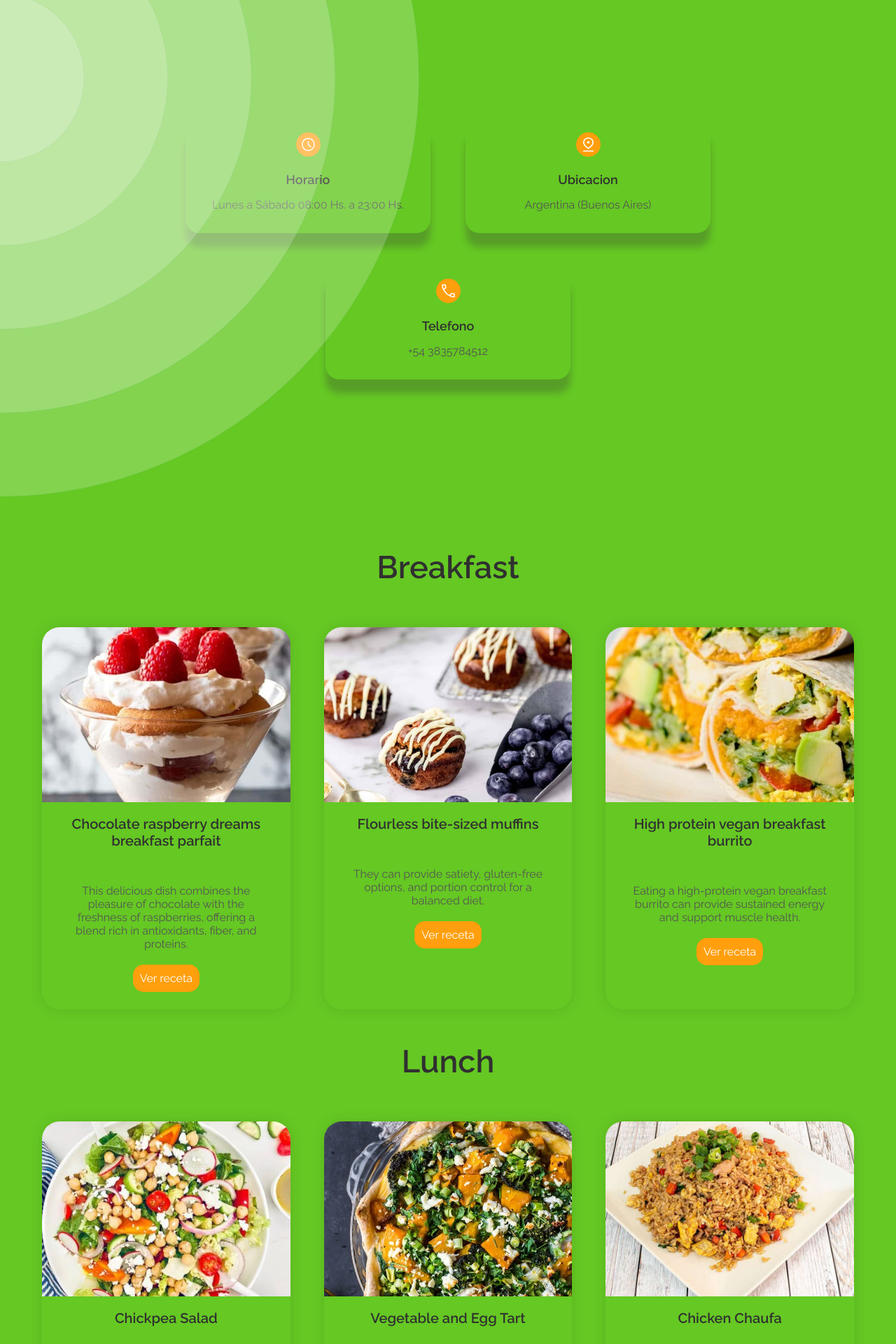
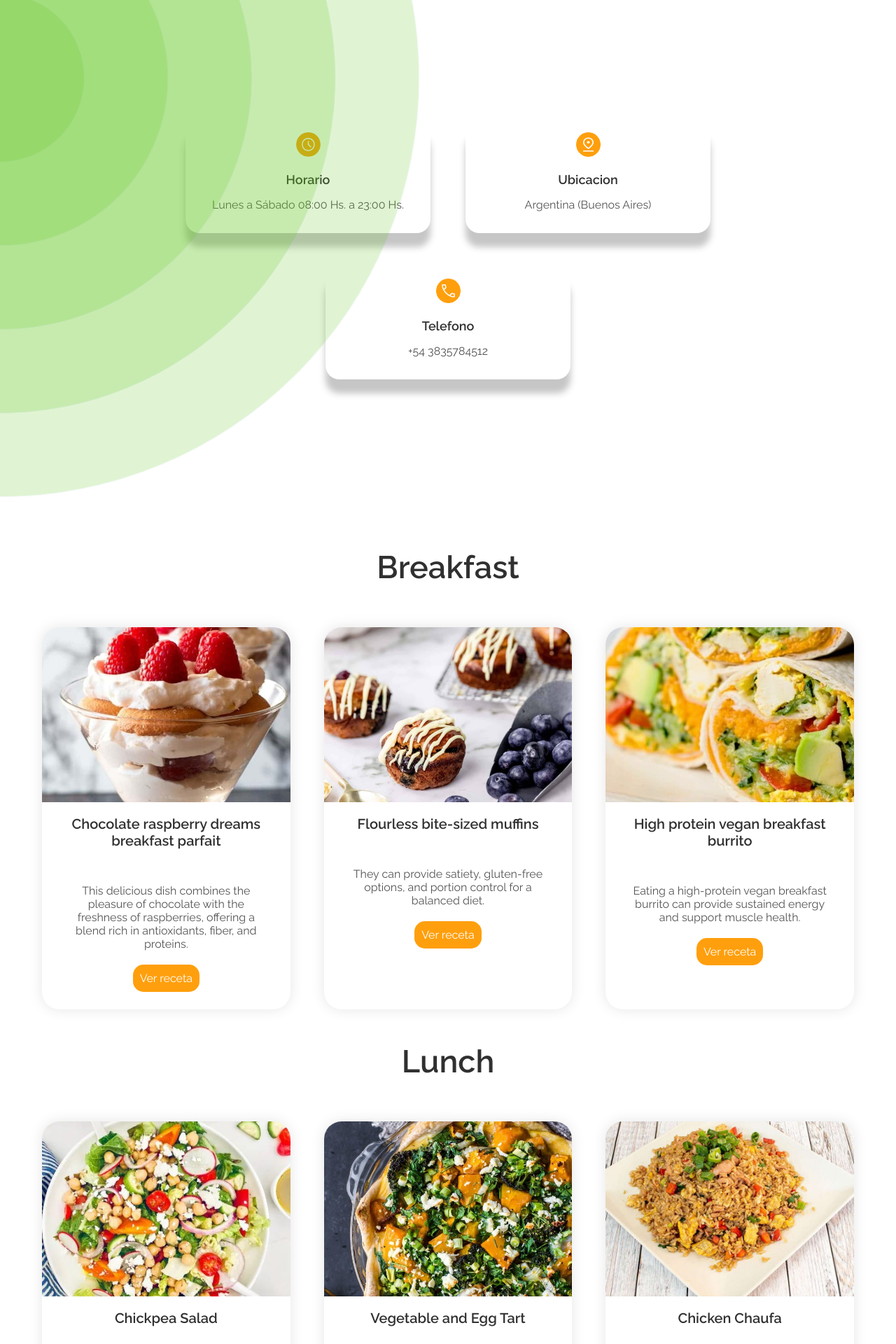
Before and after one commit to ruloalv/AppetitBackend, a Django app: page / in a window 1280 px wide. Shown: the part 689-2609 px from the top of the page at 70% size. Run offline with Django 4.2, Linux system fonts and the light colour scheme; some libraries are stand-ins or nearby versions.

Commit message:
animated bg try1.1

```diff
--- a/static/css/main.css
+++ b/static/css/main.css
@@ -13,14 +13,14 @@
 /* FONDO DE PAGINA */
 
 body {
-    background: #65c823;
+    background: white;
 }
 
 
 .circle {
     position: absolute;
     border-radius: 50%;
-    background: white;
+    background: #65c823;
     animation: ripple 15s infinite;
     box-shadow: 0px 0px 1px 0px #508fb9;
 }
```
